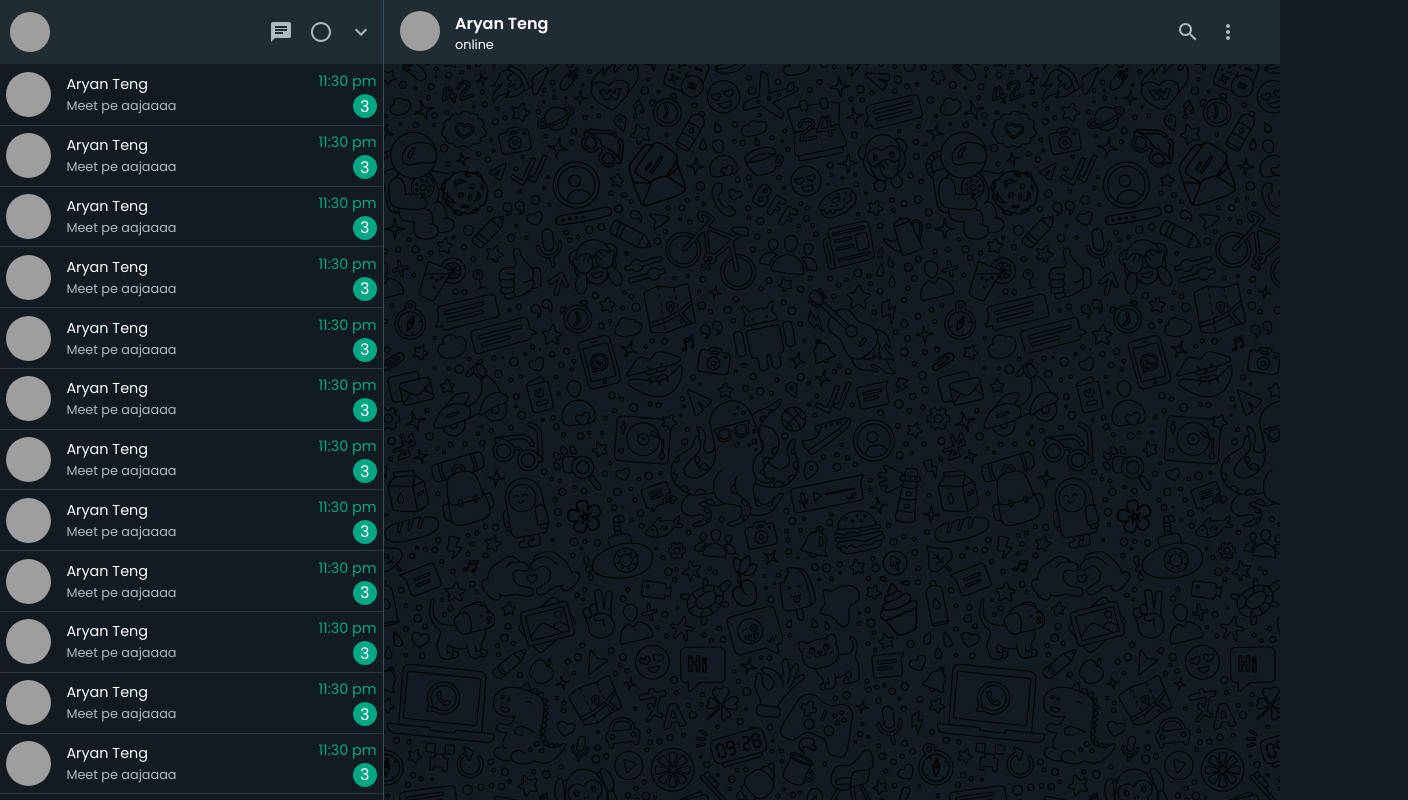
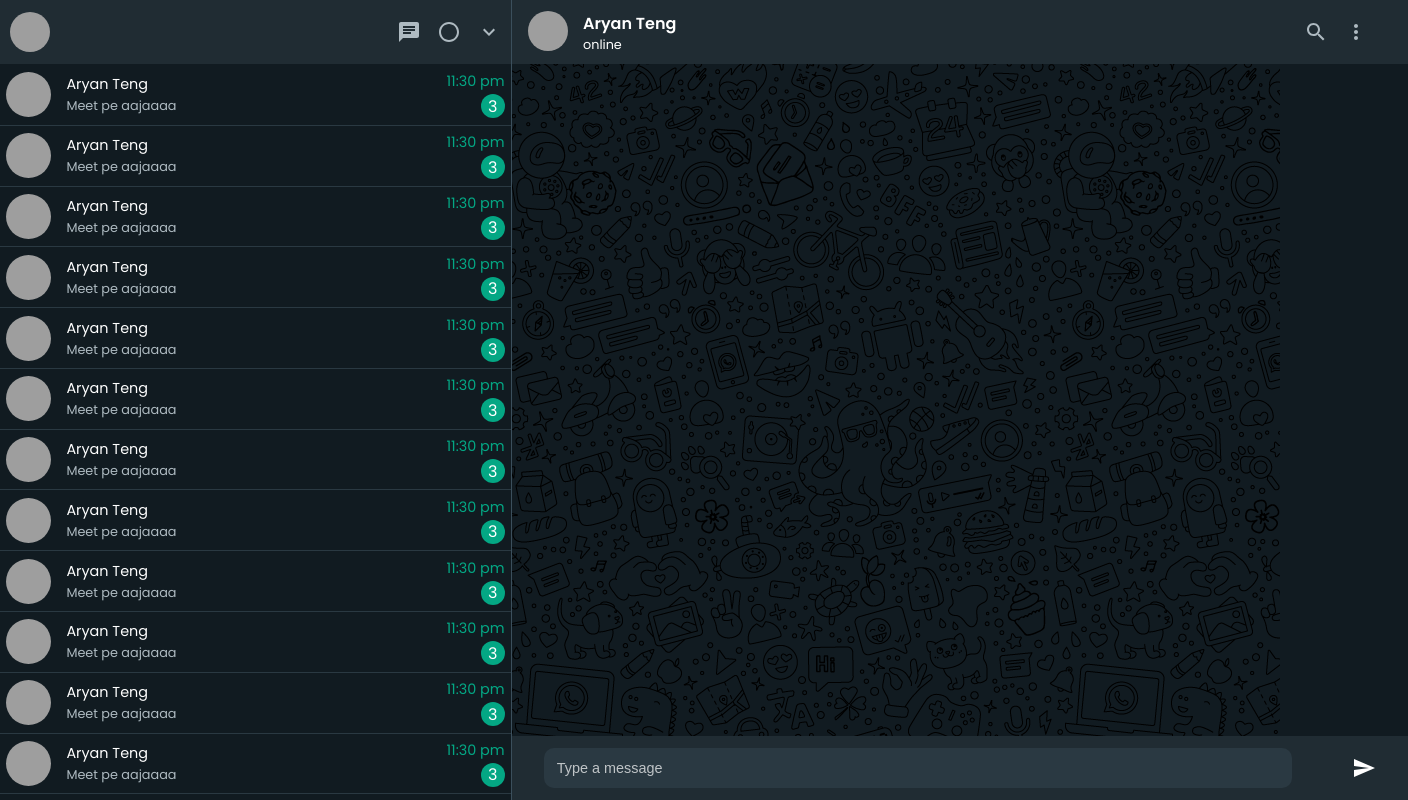
Before and after one commit to whatsappClone-DBMS/nextApp, a Next.js app: page /home in a window 1280 px wide. Shown: the whole page, 1408 px wide, since content can reach past the window. Built offline with nearby package versions, Linux system fonts and the light colour scheme; grey boxes are pictures that could not be loaded.

Commit message:
message bar

```diff
--- a/Components/AllChats/styles.module.css
+++ b/Components/AllChats/styles.module.css
@@ -1,5 +1,5 @@
 .container {
-  width: 30vw;
+  width: 40vw;
   min-width: 300px;
   height: 100%;
   position: relative;
@@ -13,13 +13,13 @@
   border-right: 1px solid #3b4f5c;
   position: absolute;
   z-index: 100;
-  width: 30vw;
+  width: 40vw;
   min-width: 300px;
   height: 4rem;
 }
 
 .chatsContainer {
-  width: 30vw;
+  width: 40vw;
   min-width: 300px;
   background-color: #111b21;
   color: #aebac1;
--- a/Components/ChatView/ChatView.js
+++ b/Components/ChatView/ChatView.js
@@ -1,10 +1,12 @@
 import React from "react";
 import ChatViewHeader from "./ChatViewHeader";
+import MessageBox from "./MessageBox";
 import styles from "./styles.module.css";
 function ChatView() {
   return (
     <div className={styles.ChatViewContainer}>
       <ChatViewHeader />
+      <MessageBox/>
     </div>
   );
 }
--- /dev/null
+++ b/Components/ChatView/MessageBox.js
@@ -0,0 +1,19 @@
+import React from 'react'
+import styles from "./styles.module.css";
+import SendIcon from '@mui/icons-material/Send';
+
+
+function MessageBox() {
+  return (
+    <div className={styles.messageContainer}>
+        <input className={styles.textMessage}
+        style={{marginLeft:"1rem"}}
+        placeholder="Type a message"
+        >
+        </input>
+        <SendIcon sx={{marginRight:"2rem"}}/>
+    </div>
+  )
+}
+
+export default MessageBox
--- a/Components/ChatView/styles.module.css
+++ b/Components/ChatView/styles.module.css
@@ -19,6 +19,37 @@
 .ChatViewContainer {
   background-image: url("/assets/ChatBackground.png");
   height: 100vh;
-  width: 70vw;
+  width: 60vw;
   z-index: 100;
 }
+
+.messageContainer{
+  padding-left: 1rem;
+  background-color: #202c33;
+  display: flex;
+  align-items: center;
+  height: 4rem;
+  position: absolute;
+  z-index: 100;
+  width: 70%;
+  display: flex;
+  align-items: center;
+  justify-content: space-between;
+  bottom: 0;
+}
+
+.textMessage{
+  width: 85%;
+  border: none;
+  border-radius: 10px;
+  color: #fff;
+  outline: none;
+  padding: 0.8rem;
+  background-color: #2A3942;
+}
+
+.textMessage::placeholder{
+  color: #fff;
+  opacity: 0.7;
+  font-size: 0.9rem;
+}
--- a/pages/_app.js
+++ b/pages/_app.js
@@ -5,7 +5,7 @@ function MyApp({ Component, pageProps }) {
   return (
     <>
       <Head>
-        <title>Whatsapp</title>
+        <title>WhatsApp</title>
         <link rel="icon" type="image/x-icon" href="/assets/Icon.svg" />
       </Head>
       <Component {...pageProps} />
```
Also changed, not shown: pages/index.js (+7 -8 lines).
